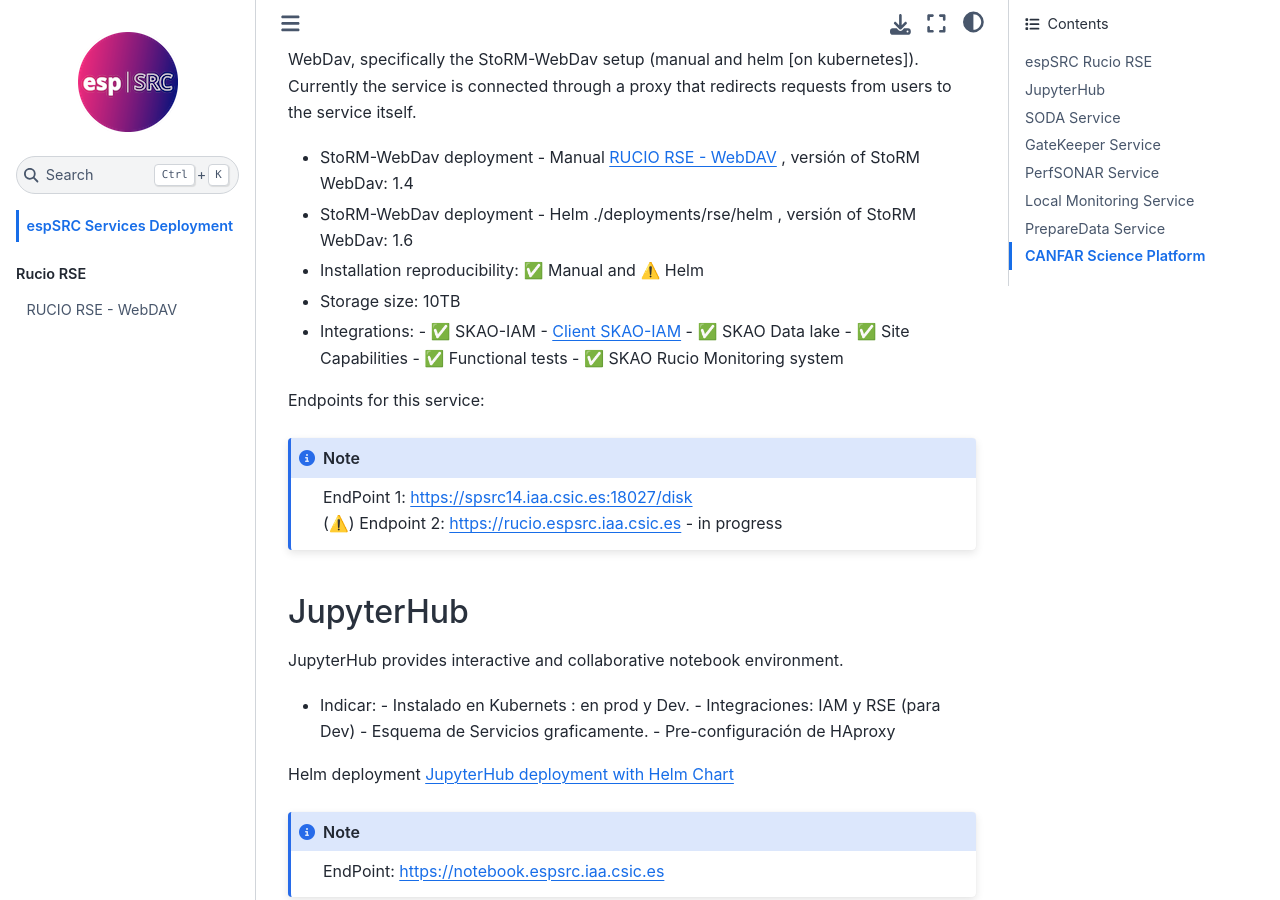
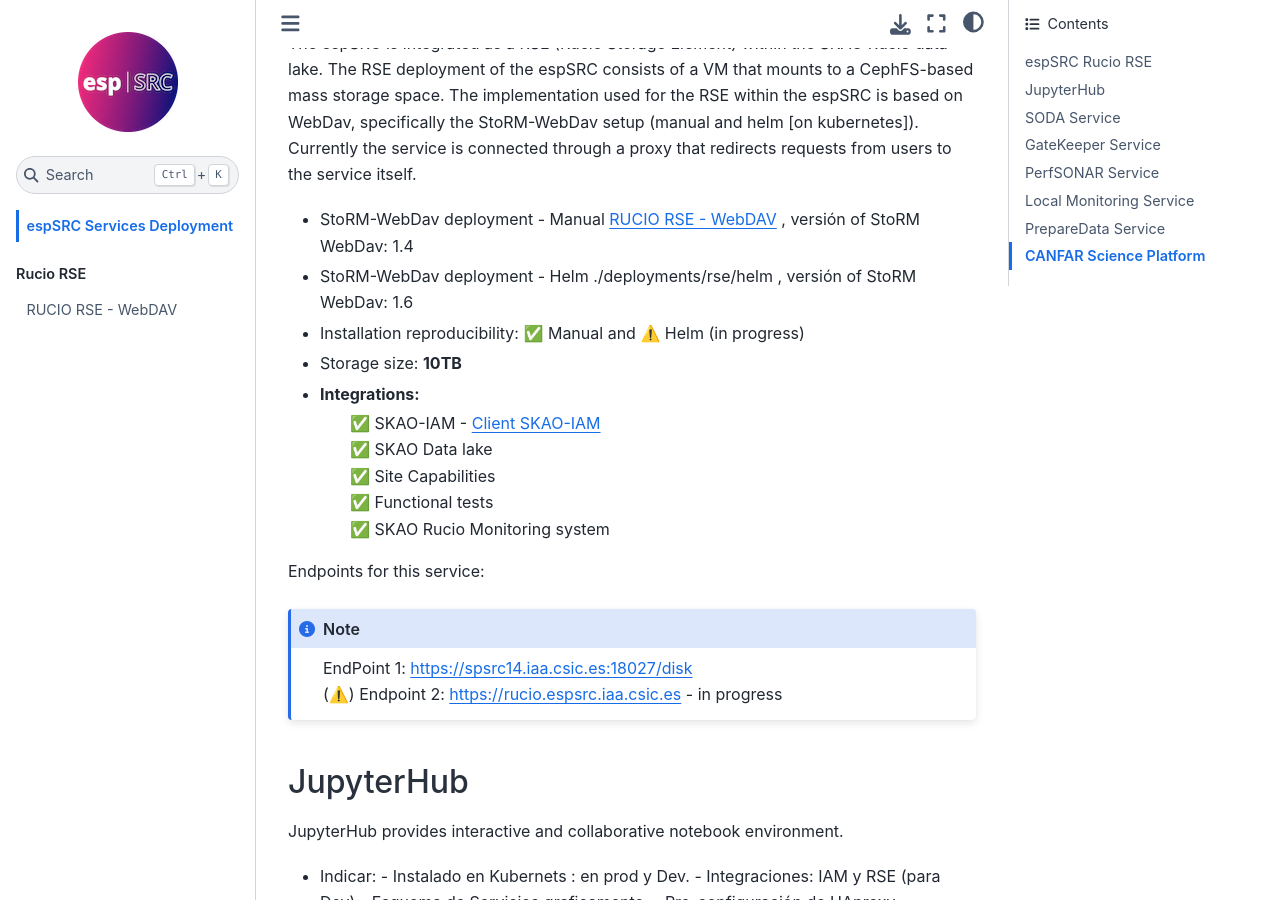
Before and after one commit to ska-telescope/ska-src-espsrc-services-cd, a Sphinx documentation site: the page built from docs/index.rst, in a window 1280 px wide and 900 px high, scrolled down 335 px. Built offline with Sphinx 7.4.7 and the Sphinx Book theme 1.1.4, drawn with Linux system fonts in a browser that asks for light colours; pages that are not in the unit, such as notebooks, are missing from menus.

```diff
--- a/docs/index.rst
+++ b/docs/index.rst
@@ -23,8 +23,8 @@ espSRC Rucio RSE
 ----------------
 
 .. image:: _static/rse.png
-  :width: 400
-  :alt: Alternative text
+  :width: 750
+  :alt: RSE header image
 
 
 The espSRC is integrated as a RSE (Rucio Storage Element) within the SKAO Rucio data lake.
@@ -34,14 +34,14 @@ Currently the service is connected through a proxy that redirects requests from
 
 - StoRM-WebDav deployment - Manual :doc:`./deployments/rse/manual` , versión of StoRM WebDav: 1.4
 - StoRM-WebDav deployment - Helm :doc:`./deployments/rse/helm` , versión of StoRM WebDav: 1.6
-- Installation reproducibility: |:white_check_mark:| Manual and |:warning:| Helm
-- Storage size: 10TB
+- Installation reproducibility: |:white_check_mark:| Manual and |:warning:| Helm (in progress)
+- Storage size: **10TB**
 - Integrations:
-  - |:white_check_mark:| SKAO-IAM - `Client SKAO-IAM <https://ska-iam.stfc.ac.uk/dashboard#!/home/clients>`_
-  - |:white_check_mark:| SKAO Data lake
-  - |:white_check_mark:| Site Capabilities
-  - |:white_check_mark:| Functional tests
-  - |:white_check_mark:| SKAO Rucio Monitoring system
+   | |:white_check_mark:| SKAO-IAM - `Client SKAO-IAM <https://ska-iam.stfc.ac.uk/dashboard#!/home/clients>`_
+   | |:white_check_mark:| SKAO Data lake
+   | |:white_check_mark:| Site Capabilities
+   | |:white_check_mark:| Functional tests
+   | |:white_check_mark:| SKAO Rucio Monitoring system
 
 Endpoints for this service:
 
```
